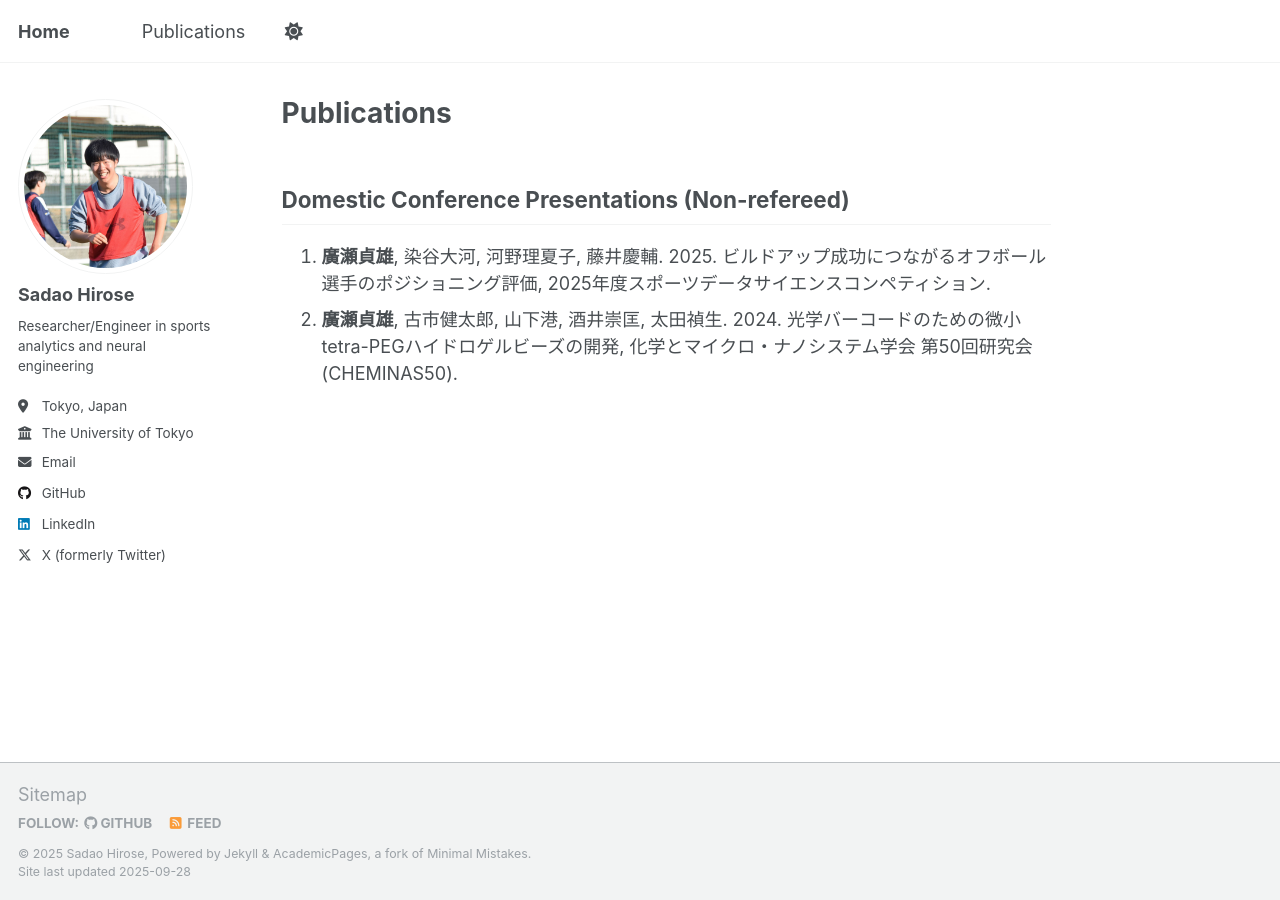
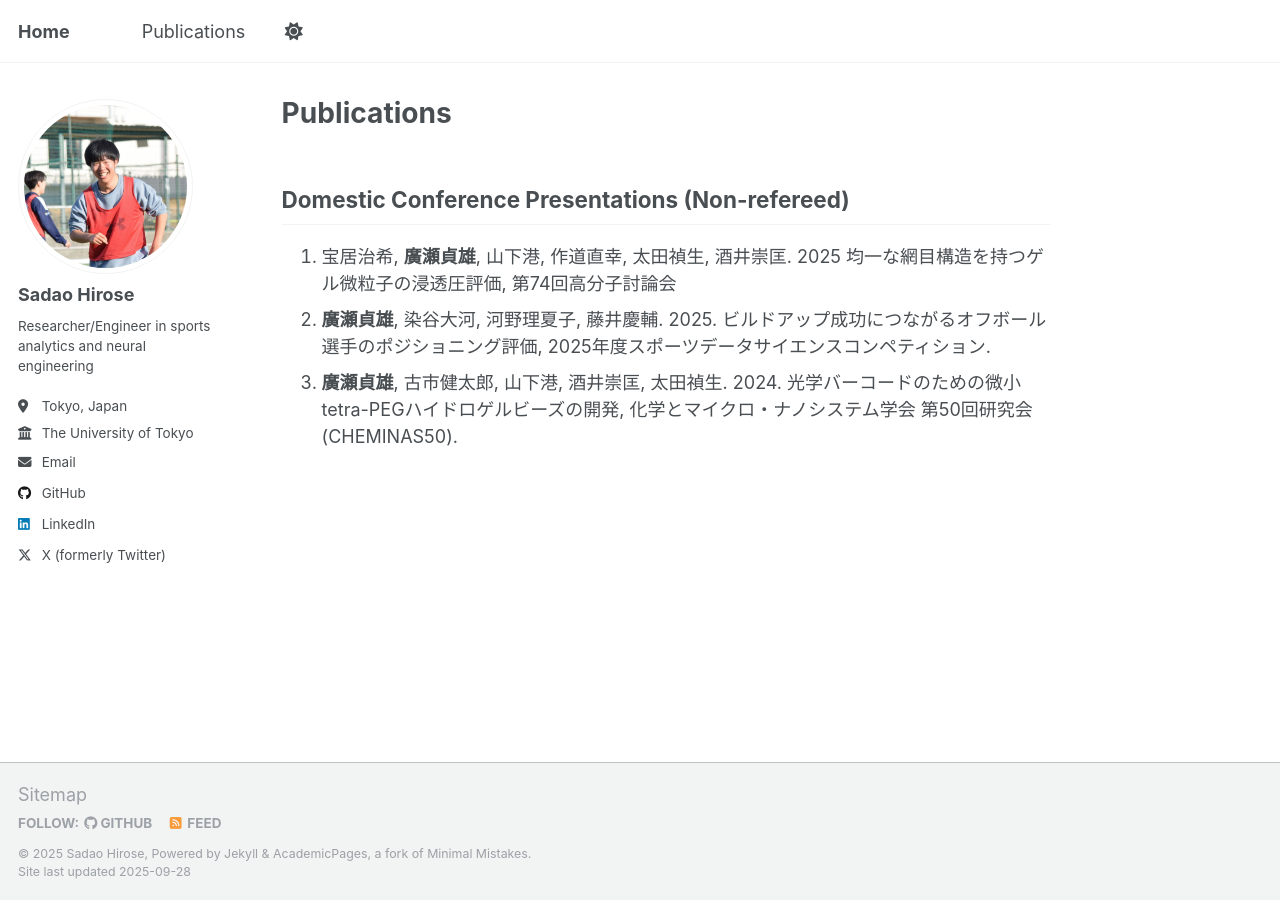
Before and after one commit to HiroseSadao/HiroseSadao.github.io, a Jekyll site: the page built from _pages/publications.md, in a window 1280 px wide. Built offline with Jekyll 4.4.1, drawn with Linux system fonts in a browser that asks for light colours.

Commit message:
add domestic conference presentation

```diff
--- a/_pages/publications.md
+++ b/_pages/publications.md
@@ -7,5 +7,6 @@ layout: single
 
 Domestic Conference Presentations (Non-refereed)
 -----
+1. 宝居治希, **廣瀬貞雄**, 山下港, 作道直幸, 太田禎生, 酒井崇匡. 2025 均一な網目構造を持つゲル微粒子の浸透圧評価, 第74回高分子討論会
 1. **廣瀬貞雄**, 染谷大河, 河野理夏子, 藤井慶輔. 2025. ビルドアップ成功につながるオフボール選手のポジショニング評価, 2025年度スポーツデータサイエンスコンペティション.
 1. **廣瀬貞雄**, 古市健太郎, 山下港, 酒井崇匡, 太田禎生. 2024. 光学バーコードのための微小tetra-PEGハイドロゲルビーズの開発, 化学とマイクロ・ナノシステム学会 第50回研究会 (CHEMINAS50).
```
